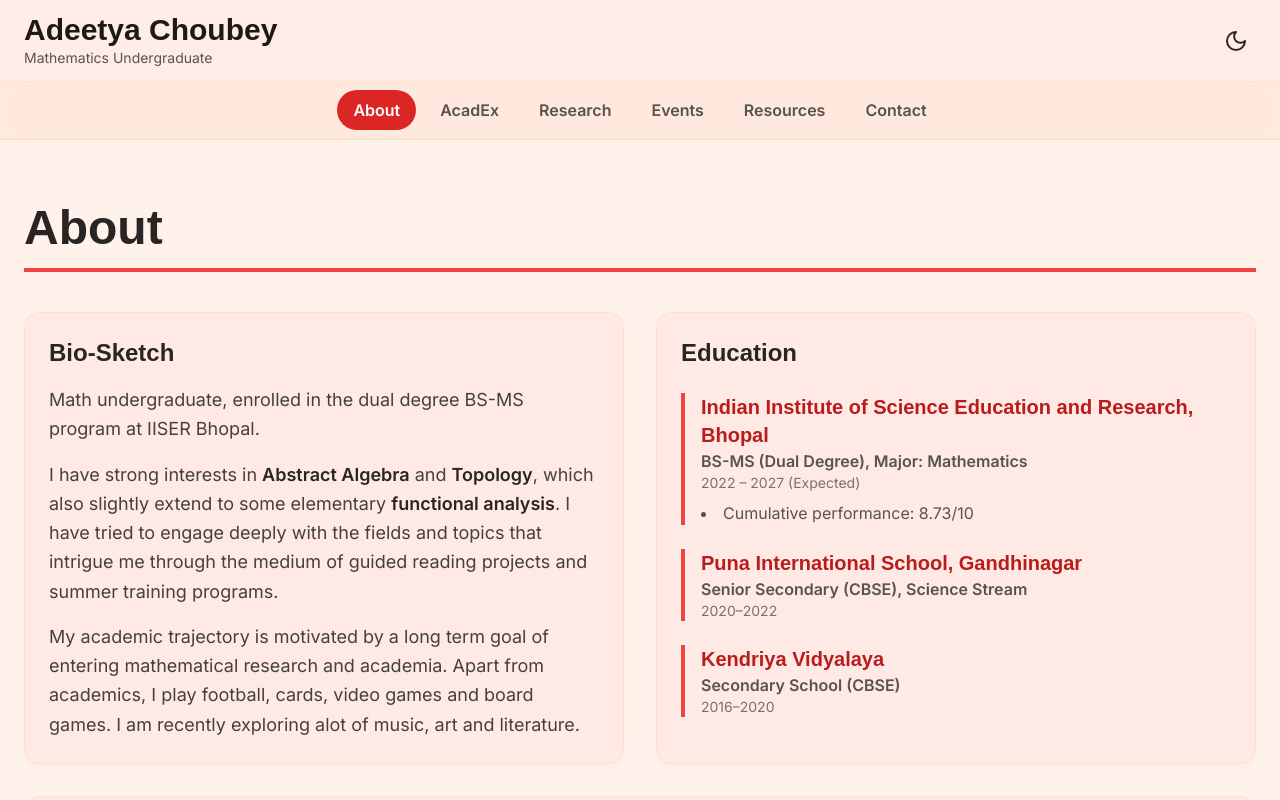
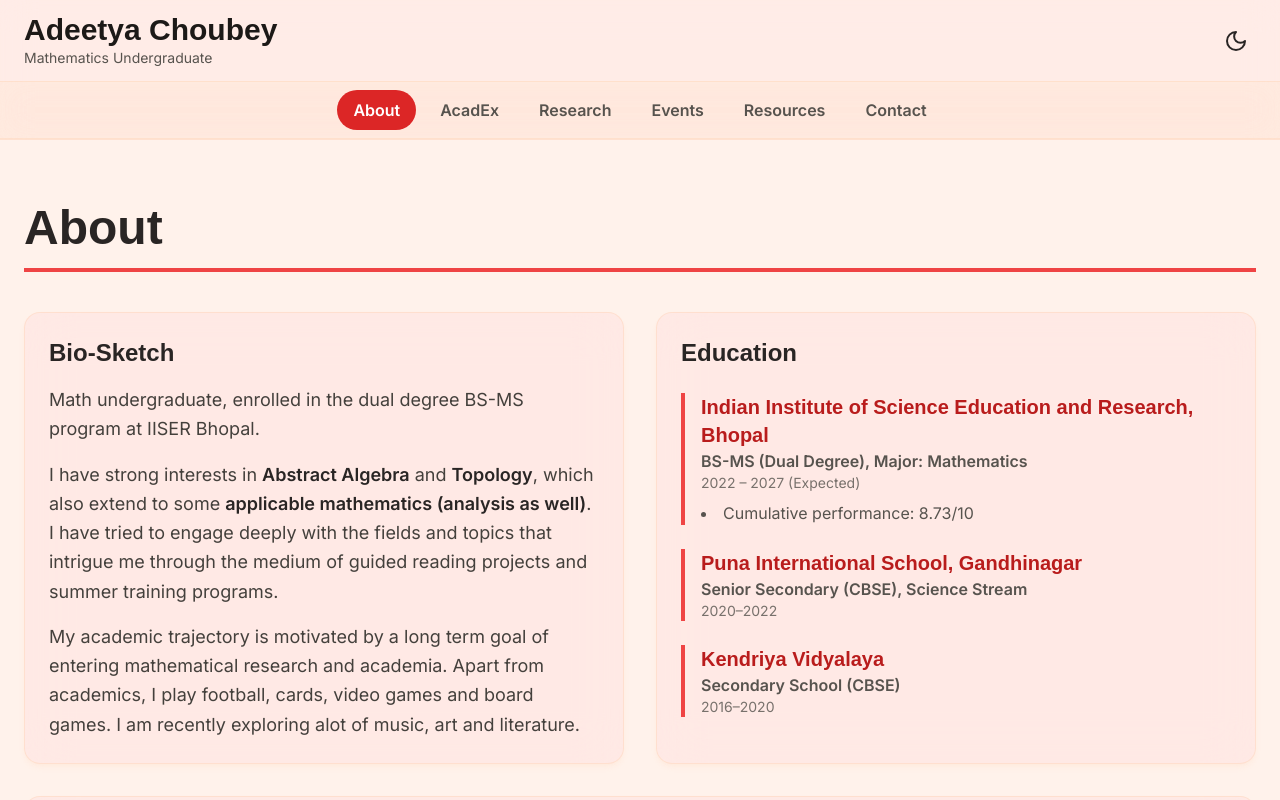
Before and after one commit to adc-prg/add-it-yeah, a React (Vite) app: page / in a window 1280 px wide. Both pictures are taken after a click on the button "About". Shown: the top 800 px of the page. Built offline with nearby package versions, Linux system fonts and the light colour scheme; a web font is replaced by a local one.

Commit message:
Update App.jsx

```diff
--- a/src/App.jsx
+++ b/src/App.jsx
@@ -34,7 +34,7 @@ const cvData = {
     location: "Bhopal, Madhya Pradesh, India",
     profile: {
         intro: "Math undergraduate, enrolled in the dual degree BS-MS program at IISER Bhopal.",
-        interests: "I have strong interests in Abstract Algebra and Topology, which also extend to some applicable mathematics (analysis too). I have tried to engage deeply with the fields and topics that intrigue me through the medium of guided reading projects and summer training programs.",
+        interests: "I have strong interests in Abstract Algebra and Topology, which also extend to some applicable mathematics (analysis as well). I have tried to engage deeply with the fields and topics that intrigue me through the medium of guided reading projects and summer training programs.",
         ambition: "My academic trajectory is motivated by a long term goal of entering mathematical research and academia. Apart from academics, I play football, cards, video games and board games. I am recently exploring alot of music, art and literature."
     },
     research: [{
@@ -60,7 +60,7 @@ const cvData = {
         role: "Co-founder, Openboard",
         institution: "IISER Bhopal",
         duration: "Ongoing",
-        description: "Along with my friend Samriddha we have started an indepent intitiative to let students come forward and speak their minds about topics which they are passionate about preferably to a general audience."
+        description: "Along with my dear friend Samriddha we have started an indepent intitiative to let students come forward and speak their minds about topics which they are passionate about preferably to a general audience."
     }, {
         role: "Department Representative, Math Dept.",
         institution: "IISER Bhopal",
@@ -359,7 +359,7 @@ const AboutPage = () => (
                 <h3 className="text-2xl font-bold font-display text-stone-800 dark:text-gray-100 mb-4">Bio-Sketch</h3>
                 <p className="text-lg leading-relaxed text-stone-700 dark:text-neutral-200 mb-4">{cvData.profile.intro}</p>
                 <p className="text-lg leading-relaxed text-stone-700 dark:text-neutral-200 mb-4">
-                     I have strong interests in <strong className="font-semibold text-stone-800 dark:text-white">Abstract Algebra</strong> and <strong className="font-semibold text-stone-800 dark:text-white">Topology</strong>, which also slightly extend to some elementary <strong className="font-semibold text-stone-800 dark:text-white">functional analysis</strong>. I have tried to engage deeply with the fields and topics that intrigue me through the medium of guided reading projects and summer training programs.
+                     I have strong interests in <strong className="font-semibold text-stone-800 dark:text-white">Abstract Algebra</strong> and <strong className="font-semibold text-stone-800 dark:text-white">Topology</strong>, which also extend to some <strong className="font-semibold text-stone-800 dark:text-white">applicable mathematics (analysis as well)</strong>. I have tried to engage deeply with the fields and topics that intrigue me through the medium of guided reading projects and summer training programs.
                 </p>
                 <p className="text-lg leading-relaxed text-stone-700 dark:text-neutral-200">{cvData.profile.ambition}</p>
             </Card>
```
